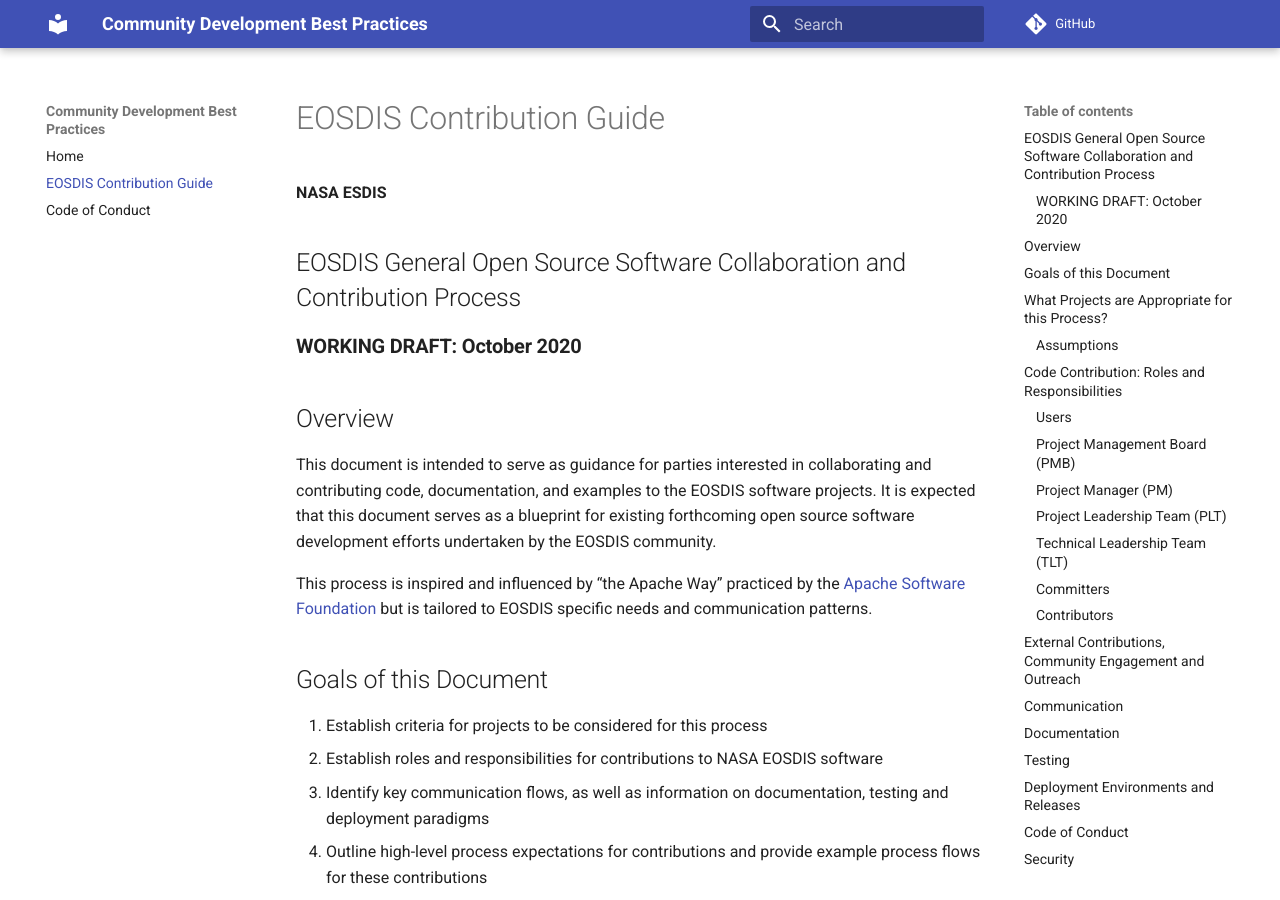
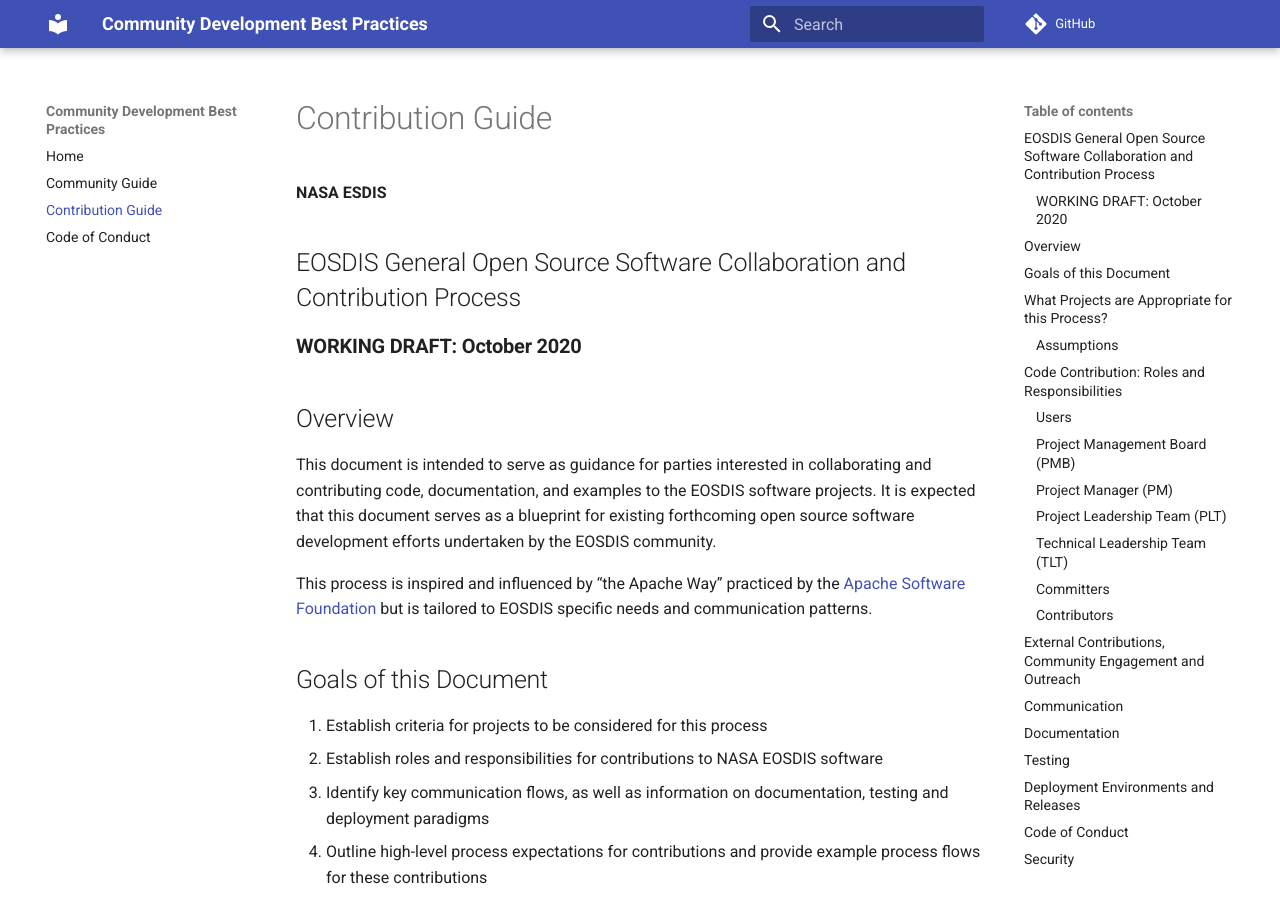
Before and after one commit to ESIPFed/esds-community-guide, an MkDocs documentation site: the page built from docs/contribution-guide/index.md, in a window 1280 px wide and 900 px high. Built offline with MkDocs 1.6.1 and Material for MkDocs 9.7.7, drawn with Linux system fonts in a browser that asks for light colours; comment, search, counter and statistics services are not loaded.

Commit message:
Added community guide outline

```diff
--- a/mkdocs.yml
+++ b/mkdocs.yml
@@ -19,7 +19,8 @@
 
 nav:
   - Home: index.md
-  - EOSDIS Contribution Guide: contribution-guide/index.md
+  - Community Guide: community-guide/index.md
+  - Contribution Guide: contribution-guide/index.md
   - Code of Conduct: CODE_OF_CONDUCT.md
 
 plugins:
```
Also changed, not shown: docs/community-guide/index.md (added, +23 -0 lines), 1 other file.
